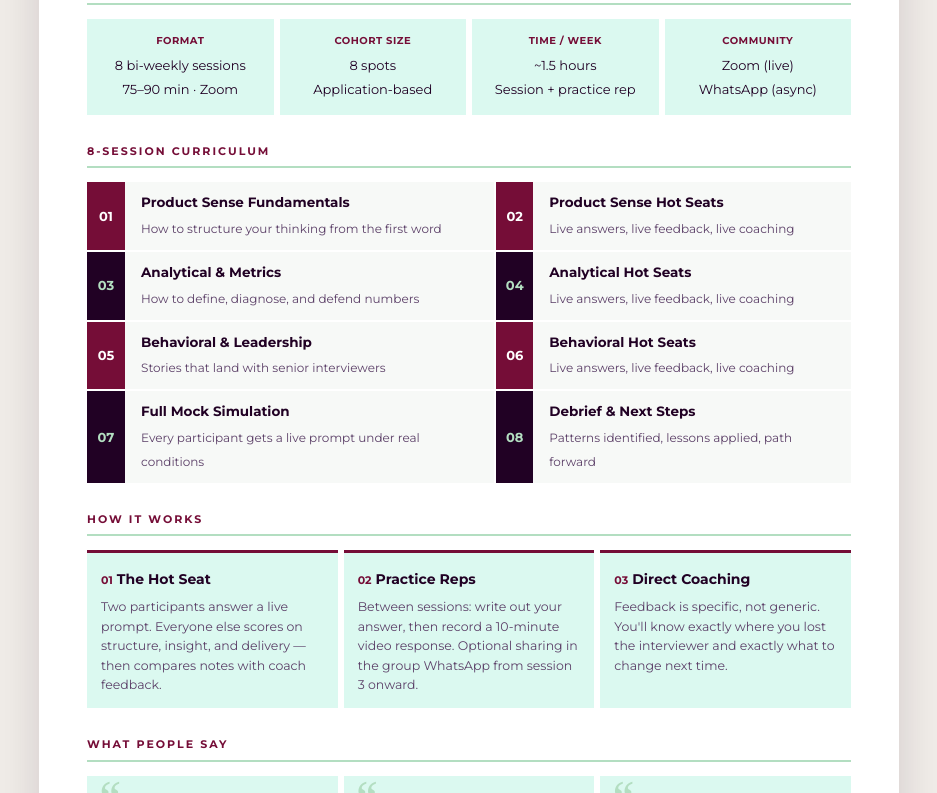
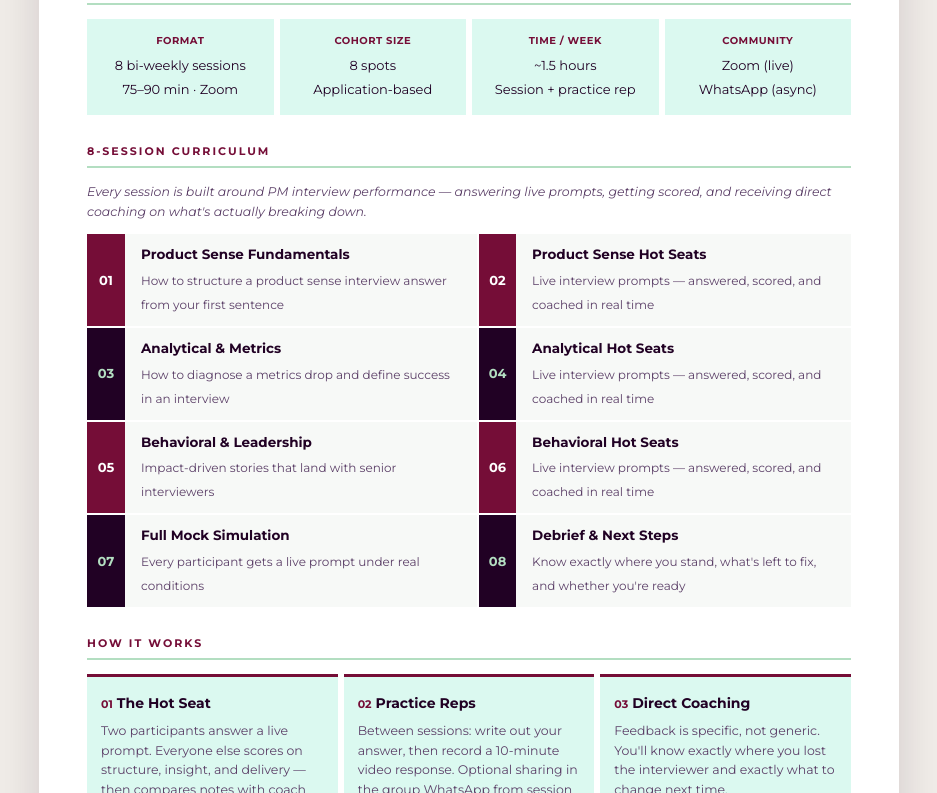
Before and after one commit to josh-atlas/pm-circle-live-reps, a website: page public/index.html in a window 1280 px wide. Shown: the part 694-1487 px from the top of the page, without its empty margins (171-1108 px from the left). Drawn offline with Linux system fonts and the light colour scheme.

Commit message:
Sharpen curriculum — interview-specific descriptions + anchoring context line

```diff
--- a/public/index.html
+++ b/public/index.html
@@ -505,41 +505,42 @@ body {
     <!-- CURRICULUM -->
     <div class="section-label">8-Session Curriculum</div>
     <hr class="sage-rule">
+    <p style="font-size:12.5px; color:var(--mid); font-style:italic; margin-bottom:12px;">Every session is built around PM interview performance — answering live prompts, getting scored, and receiving direct coaching on what's actually breaking down.</p>
     <table class="curriculum">
       <tr>
         <td class="num-cell crimson">01</td>
         <td class="content-cell">
           <span class="session-title">Product Sense Fundamentals</span>
-          <span class="session-desc">How to structure your thinking from the first word</span>
+          <span class="session-desc">How to structure a product sense interview answer from your first sentence</span>
         </td>
         <td class="num-cell crimson">02</td>
         <td class="content-cell last">
           <span class="session-title">Product Sense Hot Seats</span>
-          <span class="session-desc">Live answers, live feedback, live coaching</span>
+          <span class="session-desc">Live interview prompts — answered, scored, and coached in real time</span>
         </td>
       </tr>
       <tr>
         <td class="num-cell plum">03</td>
         <td class="content-cell">
           <span class="session-title">Analytical &amp; Metrics</span>
-          <span class="session-desc">How to define, diagnose, and defend numbers</span>
+          <span class="session-desc">How to diagnose a metrics drop and define success in an interview</span>
         </td>
         <td class="num-cell plum">04</td>
         <td class="content-cell last">
           <span class="session-title">Analytical Hot Seats</span>
-          <span class="session-desc">Live answers, live feedback, live coaching</span>
+          <span class="session-desc">Live interview prompts — answered, scored, and coached in real time</span>
         </td>
       </tr>
       <tr>
         <td class="num-cell crimson">05</td>
         <td class="content-cell">
           <span class="session-title">Behavioral &amp; Leadership</span>
-          <span class="session-desc">Stories that land with senior interviewers</span>
+          <span class="session-desc">Impact-driven stories that land with senior interviewers</span>
         </td>
         <td class="num-cell crimson">06</td>
         <td class="content-cell last">
           <span class="session-title">Behavioral Hot Seats</span>
-          <span class="session-desc">Live answers, live feedback, live coaching</span>
+          <span class="session-desc">Live interview prompts — answered, scored, and coached in real time</span>
         </td>
       </tr>
       <tr>
@@ -551,7 +552,7 @@ body {
         <td class="num-cell plum">08</td>
         <td class="content-cell last">
           <span class="session-title">Debrief &amp; Next Steps</span>
-          <span class="session-desc">Patterns identified, lessons applied, path forward</span>
+          <span class="session-desc">Know exactly where you stand, what's left to fix, and whether you're ready</span>
         </td>
       </tr>
     </table>
```
